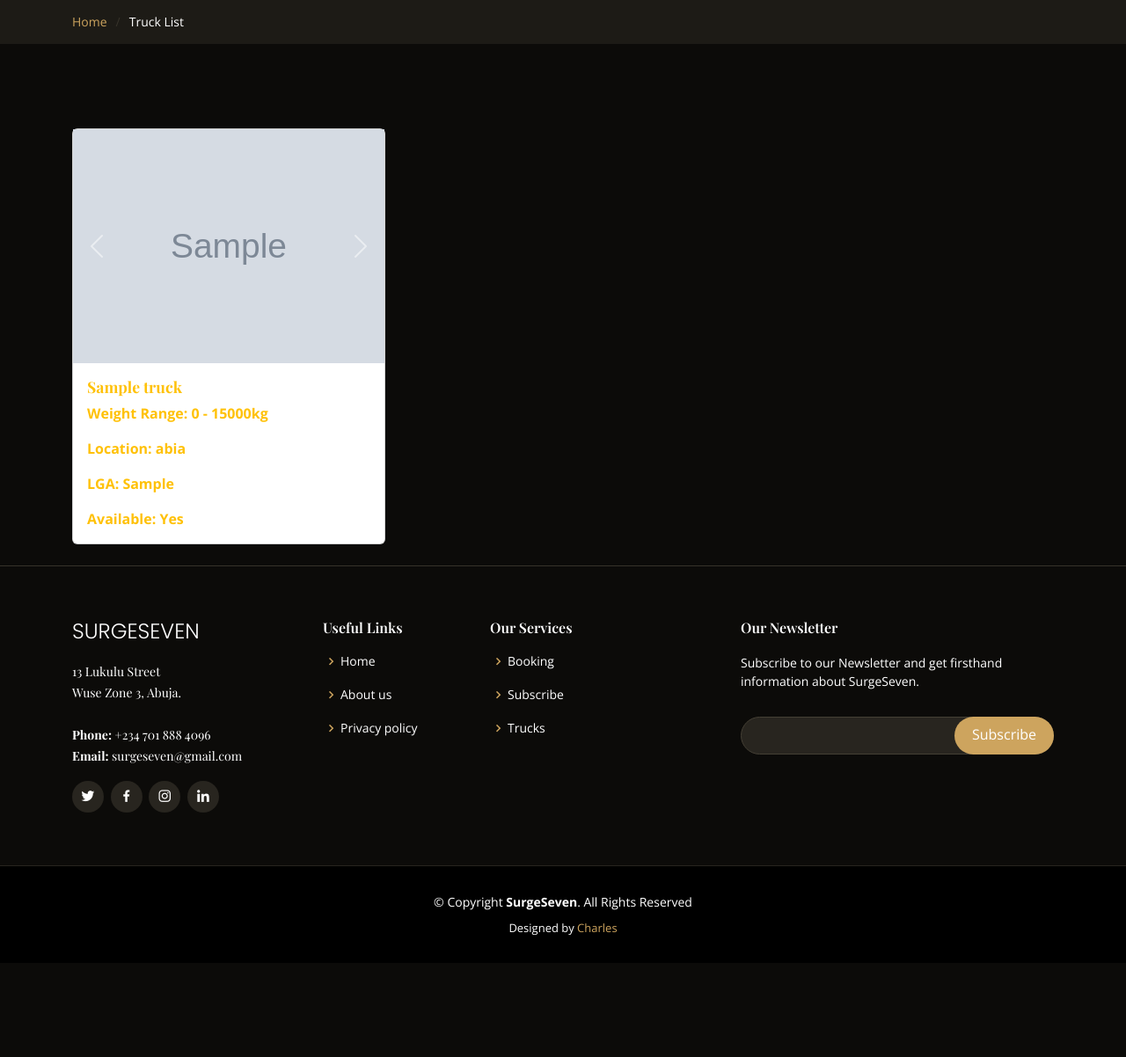
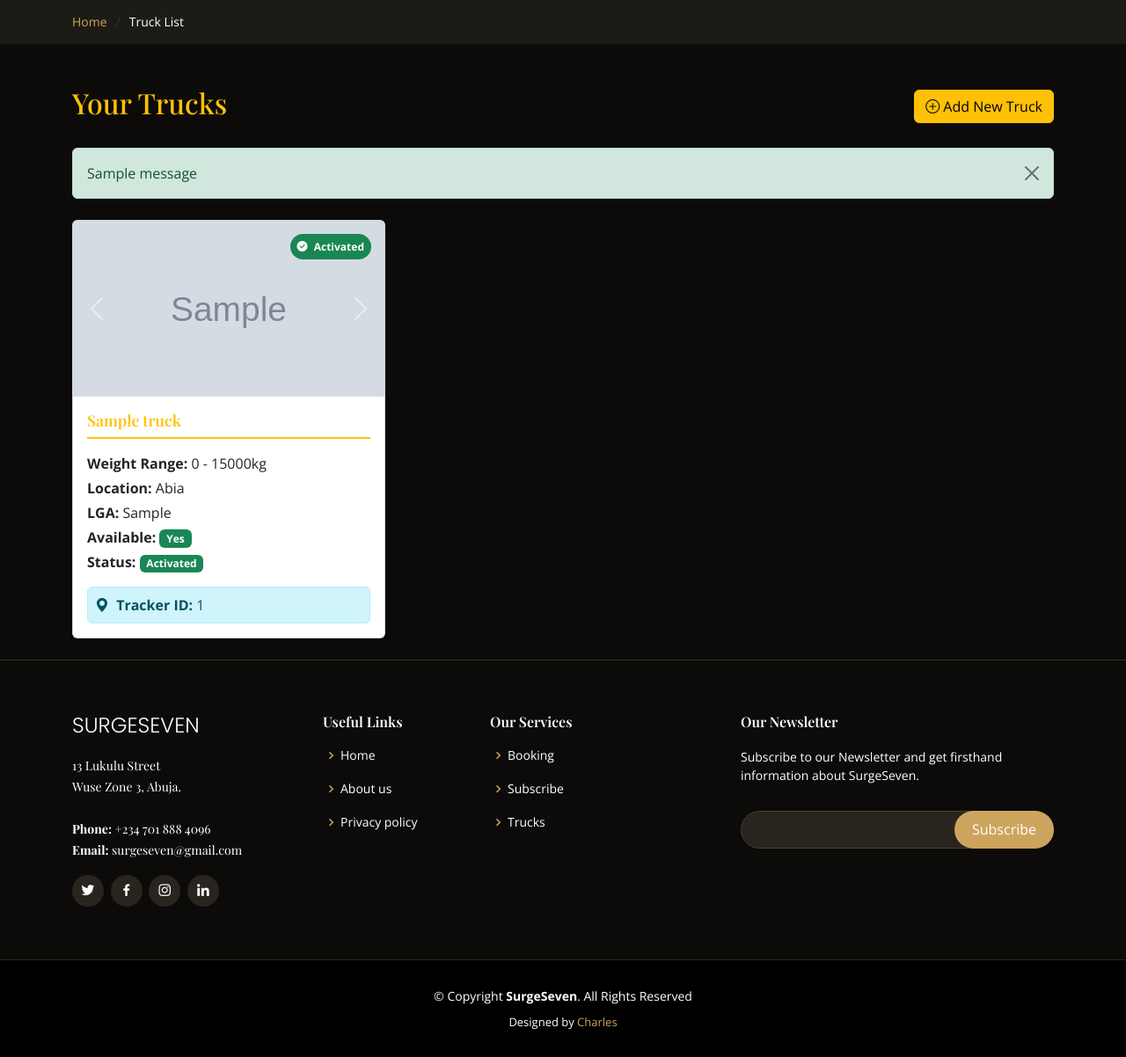
Before and after one commit to Burger-karl/surgeseven_de, a Django app: page /booking/trucks/ in a window 1280 px wide. Shown: the part 151-1353 px from the top of the page at 88% size. Before the commit the page ends 1215 px from the top, so only its background shows below. Run offline with Django 5.2, Linux system fonts and the light colour scheme; a user stored in the database is signed in; tables that the repository leaves empty hold one stand-in row (values such as "Sample post"); grey boxes marked "Sample" are stand-in pictures; one stand-in notice (Sample message) is shown; data that the repository does not hold is empty; some libraries are stand-ins or nearby versions; some web fonts are replaced.

Commit message:
truck changes made

```diff
--- a/booking/models.py
+++ b/booking/models.py
@@ -36,14 +36,18 @@ class Truck(models.Model):
     state = models.CharField(max_length=20, choices=STATES_CHOICES)
     local_government = models.CharField(max_length=255)
     tracker_id = models.CharField(max_length=255, unique=True, null=True, blank=True)  # Assigned by admin
+    activated = models.BooleanField(default=False)  # New activation status field
+    activation_payment = models.ForeignKey('payment.Payment', null=True, blank=True, on_delete=models.SET_NULL, related_name='activated_truck')
 
     def __str__(self):
         return f"{self.name} ({self.owner.username})"
 
-
     def clean(self):
         if self.pk and self.images.count() != 3:
             raise ValidationError("A truck must have exactly 3 images.")
+
+    def is_activation_paid(self):
+        return self.activated and self.activation_payment and self.activation_payment.verified
 
 
 
--- a/booking/views.py
+++ b/booking/views.py
@@ -12,6 +12,7 @@ from .forms import TruckForm, BookingForm, TruckApprovalForm, TruckImageForm, Ad
 from .models import Truck, Booking, TruckImage
 from subscriptions.models import UserSubscription, SubscriptionPlan
 from users.models import ReferralBonus, Referral, User
+from payment.models import Payment
 from django.db.models import F
 from django.db import transaction, models
 
@@ -71,6 +72,18 @@ class TruckCreateView(CreateView):
 
 
 # Truck List View
+# @method_decorator(login_required, name='dispatch')
+# class TruckListView(ListView):
+#     model = Truck
+#     template_name = 'booking/truck_list.html'
+#     context_object_name = 'trucks'
+
+#     def get_queryset(self):
+#         if self.request.user.user_type == 'truck_owner':
+#             return Truck.objects.filter(owner=self.request.user)
+#         return Truck.objects.filter(available=True)
+
+
 @method_decorator(login_required, name='dispatch')
 class TruckListView(ListView):
     model = Truck
@@ -80,7 +93,21 @@ class TruckListView(ListView):
     def get_queryset(self):
         if self.request.user.user_type == 'truck_owner':
             return Truck.objects.filter(owner=self.request.user)
-        return Truck.objects.filter(available=True)
+        return Truck.objects.filter(available=True, activated=True)
+
+    def get_context_data(self, **kwargs):
+        context = super().get_context_data(**kwargs)
+        if self.request.user.user_type == 'truck_owner':
+            # Add activation status for owner's trucks
+            trucks = context['trucks']
+            for truck in trucks:
+                truck.needs_activation = not truck.activated
+                truck.has_pending_payment = Payment.objects.filter(
+                    truck=truck,
+                    payment_type=Payment.TRUCK_ACTIVATION,
+                    verified=False
+                ).exists()
+        return context
 
 
 # Booking Create View
@@ -357,9 +384,27 @@ class AdminTruckListView(View):
     template_name = 'booking/admin_truck_list.html'
     success_url = reverse_lazy('admin_truck_list')
 
+    # def get(self, request):
+    #     trucks = Truck.objects.filter(available=False).prefetch_related('images')
+    #     paginator = Paginator(trucks, 5)  # Show 5 trucks per page
+    #     page_number = request.GET.get('page')
+    #     page_obj = paginator.get_page(page_number)
+
+    #     form = TruckApprovalForm()
+    #     context = {
+    #         'page_obj': page_obj,
+    #         'form': form,
+    #     }
+    #     return render(request, self.template_name, context)
+
     def get(self, request):
-        trucks = Truck.objects.filter(available=False).prefetch_related('images')
-        paginator = Paginator(trucks, 5)  # Show 5 trucks per page
+
+        trucks = Truck.objects.filter(
+            activated=True,
+            available=False
+        ).prefetch_related('images')
+
+        paginator = Paginator(trucks, 5)
         page_number = request.GET.get('page')
         page_obj = paginator.get_page(page_number)
 
--- a/payment/urls.py
+++ b/payment/urls.py
@@ -9,6 +9,9 @@ urlpatterns = [
     path('booking/payment/<int:booking_id>/', views.CreateBookingPaymentView.as_view(), name='create-booking-payment'),
     path('booking/payment/verify/<str:ref>/', views.VerifyBookingPaymentView.as_view(), name='verify-booking-payment'),
 
+    path('truck/activate/<int:truck_id>/', views.CreateTruckActivationPaymentView.as_view(), name='activate-truck'),
+    path('truck/activate/verify/<str:ref>/', views.VerifyTruckActivationPaymentView.as_view(), name='verify-truck-activation-payment'),
+
     # WITHDRAWAL
     path('withdraw/', views.WithdrawalView.as_view(), name='withdraw'),
     path('withdraw/method/add/', views.add_withdrawal_method, name='add_withdrawal_method'),
--- a/templates/booking/truck_list.html
+++ b/templates/booking/truck_list.html
@@ -6,7 +6,6 @@
 <section class="breadcrumbs">
     <div class="container">
         <div class="d-flex justify-content-between align-items-center">
-
             <ol>
                 <li><a href="{% url 'truck_owner_home' %}">Home</a></li>
                 <li>Truck List</li>
@@ -16,18 +15,84 @@
 </section>
 {% endblock %}
 
+
 {% block main-content %}
+<style>
+    .activation-banner {
+        border-left: 4px solid #ffc107;
+        background-color: #fff8e1;
+        transition: all 0.3s ease;
+    }
+    .activation-banner:hover {
+        background-color: #ffecb3;
+        transform: translateY(-2px);
+    }
+    .activation-banner .btn-warning {
+        min-width: 120px;
+    }
+    .card {
+        overflow: hidden;
+        transition: transform 0.3s ease, box-shadow 0.3s ease;
+    }
+    .card:hover {
+        transform: translateY(-5px);
+        box-shadow: 0 10px 20px rgba(0,0,0,0.1);
+    }
+    .card-title {
+        border-bottom: 2px solid #ffc107;
+        padding-bottom: 8px;
+    }
+    .status-badge {
+        position: absolute;
+        top: 15px;
+        right: 15px;
+        z-index: 10;
+    }
+</style>
+
 <div class="container mt-5">
+    <div class="d-flex justify-content-between align-items-center mb-4">
+        <h2 class="text-warning">Your Trucks</h2>
+        <a href="{% url 'truck_create' %}" class="btn btn-warning">
+            <i class="bi bi-plus-circle"></i> Add New Truck
+        </a>
+    </div>
+
+    {% if messages %}
+    <div class="alert-container mb-4">
+        {% for message in messages %}
+        <div class="alert alert-{{ message.tags }} alert-dismissible fade show" role="alert">
+            {{ message }}
+            <button type="button" class="btn-close" data-bs-dismiss="alert" aria-label="Close"></button>
+        </div>
+        {% endfor %}
+    </div>
+    {% endif %}
+
     <div class="row">
         {% for truck in trucks %}
-        <div class="col-md-4">
-            <div class="card mt-5 mb-4">
+        <div class="col-md-6 col-lg-4 mb-4">
+            <div class="card h-100 shadow-sm">
+                {% if truck.activated %}
+                <span class="status-badge badge bg-success rounded-pill p-2">
+                    <i class="bi bi-check-circle-fill me-1"></i> Activated
+                </span>
+                {% else %}
+                <span class="status-badge badge bg-warning text-dark rounded-pill p-2">
+                    <i class="bi bi-exclamation-triangle-fill me-1"></i> Inactive
+                </span>
+                {% endif %}
+
                 <!-- Carousel for truck images -->
                 <div id="carousel{{ truck.id }}" class="carousel slide" data-bs-ride="carousel">
                     <div class="carousel-inner">
                         {% for image in truck.images.all %}
                         <div class="carousel-item {% if forloop.first %}active{% endif %}">
-                            <img src="{{ image.image.url }}" class="d-block w-100" alt="{{ truck.name }}">
+                            <img src="{{ image.image.url }}" class="d-block w-100" alt="{{ truck.name }}" style="height: 200px; object-fit: cover;">
+                        </div>
+                        {% empty %}
+                        <div class="carousel-item active">
+                            <img src="{% static 'assets/img/service-44.jpg' %}" class="d-block w-100" alt="Default truck image" style="height: 200px; object-fit: cover;">
                         </div>
                         {% endfor %}
                     </div>
@@ -43,11 +108,71 @@
                 <!-- End of Carousel -->
 
                 <div class="card-body">
-                    <h5 class="card-title text-warning"><strong>{{ truck.name }}</strong></h5>
-                    <p class="card-text text-warning"><strong>Weight Range: {{ truck.get_weight_range_display }}</strong></p>
-                    <p class="card-text text-warning"><strong>Location: {{ truck.state }}</strong></p>
-                    <p class="card-text text-warning"><strong>LGA: {{ truck.local_government }}</strong></p>
-                    <p class="card-text text-warning"><strong>Available: {{ truck.available|yesno:"Yes,No" }}</strong></p>
+                    <h5 class="card-title text-warning mb-3">{{ truck.name }}</h5>
+
+                    <div class="mb-3 text-dark">
+                        <p class="mb-1"><strong>Weight Range:</strong> {{ truck.get_weight_range_display }}</p>
+                        <p class="mb-1"><strong>Location:</strong> {{ truck.get_state_display }}</p>
+                        <p class="mb-1"><strong>LGA:</strong> {{ truck.local_government }}</p>
+                        <p class="mb-1"><strong>Available:</strong>
+                            <span class="badge bg-{% if truck.available %}success{% else %}secondary{% endif %}">
+                                {{ truck.available|yesno:"Yes,No" }}
+                            </span>
+                        </p>
+                        <p class="mb-0"><strong>Status:</strong>
+                            <span class="badge bg-{% if truck.activated %}success{% else %}warning text-dark{% endif %}">
+                                {{ truck.activated|yesno:"Activated,Pending Activation" }}
+                            </span>
+                        </p>
+                    </div>
+
+                    {% if truck.tracker_id %}
+                    <div class="alert alert-info p-2 mb-0">
+                        <i class="bi bi-geo-alt-fill me-1"></i>
+                        <strong>Tracker ID:</strong> {{ truck.tracker_id }}
+                    </div>
+                    {% endif %}
+                </div>
+
+                <!-- Activation Payment Banner -->
+                {% if not truck.activated %}
+                <div class="card-footer activation-banner py-3">
+                    <div class="d-flex justify-content-between align-items-center">
+                        <div class="flex-grow-1">
+                            <div class="d-flex align-items-center">
+                                <i class="bi bi-lightning-charge fs-4 text-warning me-2"></i>
+                                <div>
+                                    <h6 class="mb-0 text-dark">Activation Required</h6>
+                                    <small class="text-muted">Pay ₦85,000 to activate this truck</small>
+                                </div>
+                            </div>
+                        </div>
+                        <div>
+                            {% if truck.has_pending_payment %}
+                            <a href="#" class="btn btn-outline-warning">
+                                <i class="bi bi-hourglass-split me-1"></i> Payment Pending
+                            </a>
+                            {% else %}
+                            <a href="{% url 'activate-truck' truck.id %}" class="btn btn-warning">
+                                <i class="bi bi-currency-exchange me-1"></i> Activate Now
+                            </a>
+                            {% endif %}
+                        </div>
+                    </div>
+                </div>
+                {% endif %}
+            </div>
+        </div>
+        {% empty %}
+        <div class="col-12">
+            <div class="card text-center py-5">
+                <div class="card-body">
+                    <i class="bi bi-truck text-warning" style="font-size: 4rem;"></i>
+                    <h3 class="mt-3 text-warning">No Trucks Registered</h3>
+                    <p class="text-muted">You haven't added any trucks to your account yet</p>
+                    <a href="{% url 'truck_create' %}" class="btn btn-warning mt-2">
+                        <i class="bi bi-plus-circle"></i> Add Your First Truck
+                    </a>
                 </div>
             </div>
         </div>
```
Also changed, not shown: payment/models.py (+13 -0 lines), payment/views.py (+116 -1 lines), templates/payment/truck_activation_confirmation.html (added, +56 -0 lines), templates/payment/truck_activation_email.html (added, +214 -0 lines), booking/migrations/0006_truck_activated_truck_activation_payment.py (added), booking/migrations/0007_auto_20250811_1003.py (added), payment/migrations/0003_payment_payment_type_payment_truck.py (added).
